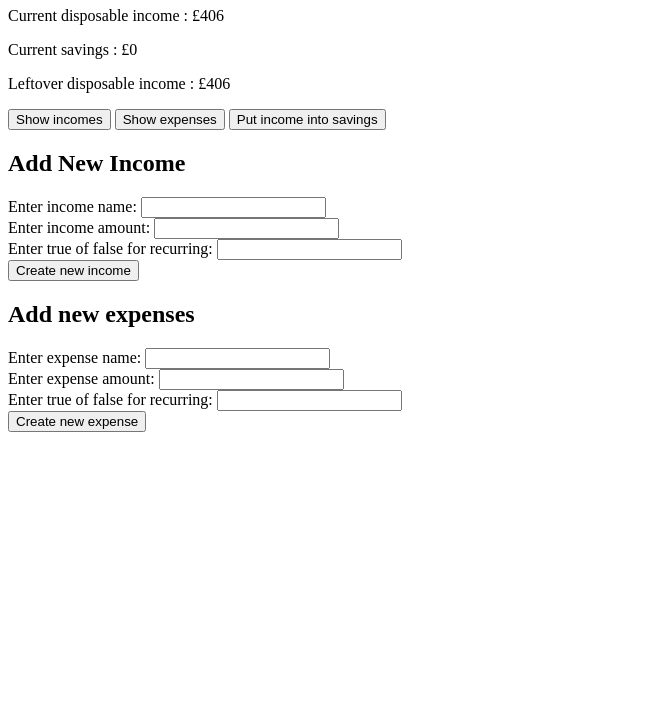
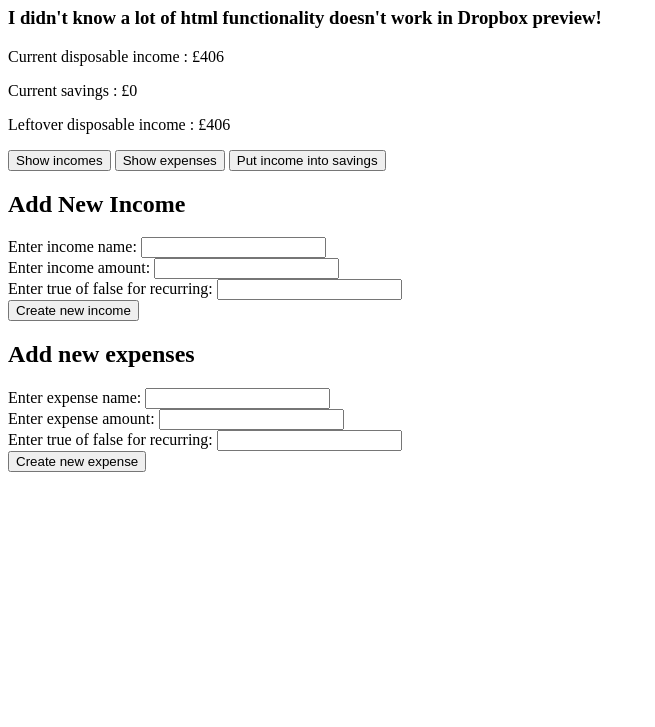
Before and after one commit to Lawrence-Evans/CompletedCogrammarTasks, a plain HTML site: page budgetSite.html in a window 1280 px wide. Shown: the part 73-800 px from the top of the page, without its empty margins (0-655 px from the left). Drawn offline with Linux system fonts and the light colour scheme.

Commit message:
Task 15 completed. Reupload of parts of Task 14.

```diff
--- a/budgetSite.html
+++ b/budgetSite.html
@@ -9,6 +9,7 @@
 
 <body>
     <h1>Your Budget</h1>
+    <h3>I didn't know a lot of html functionality doesn't work in Dropbox preview!</h3>
     <div>
         <p id="displayDisposable">£0</p>
     </div>
```
Also changed, not shown: 1 other file.
